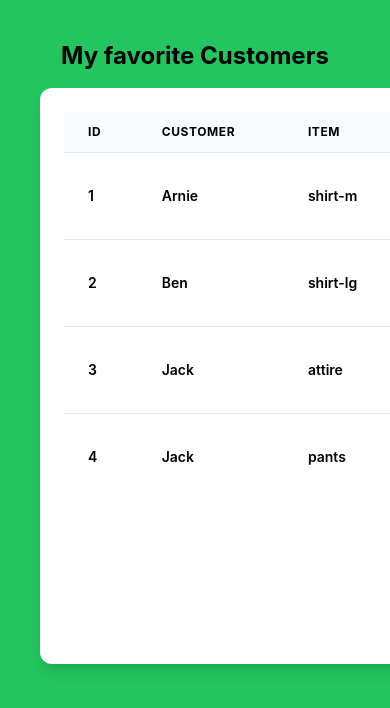
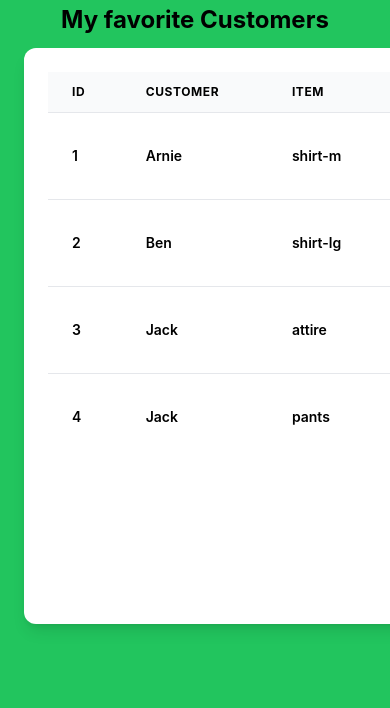
Before and after one commit to kbwoodall/react-tw, a React (Create React App) app: page / in a window 390 px wide. Shown: the top 708 px of the page. Built offline with nearby package versions, Linux system fonts and the light colour scheme; the HTML template or start-up script is replaced by a standard one.

Commit message:
more screen changes

```diff
--- a/src/components/show.js
+++ b/src/components/show.js
@@ -11,7 +11,7 @@ function Itemdesc(props) {
 */
 function Chdg() {
   return (
-    <h2 className="text-2xl font-bold text-black text-center mb-4">
+    <h2 className="text-2xl font-bold text-black text-center mb-3">
       My favorite Customers
     </h2>
   );
@@ -111,7 +111,7 @@ const App = () => {
   };
 
   return (
-    <div className="min-h-screen bg-green-500 p-10">
+    <div className="min-h-screen bg-green-500 pt-1 md:pt-3 px-6 md:px-10 pb-8">
       <div className="w-full max-w-6xl mx-auto">
         <Chdg />
         <div className="flex w-full items-start justify-evenly gap-8">
```
